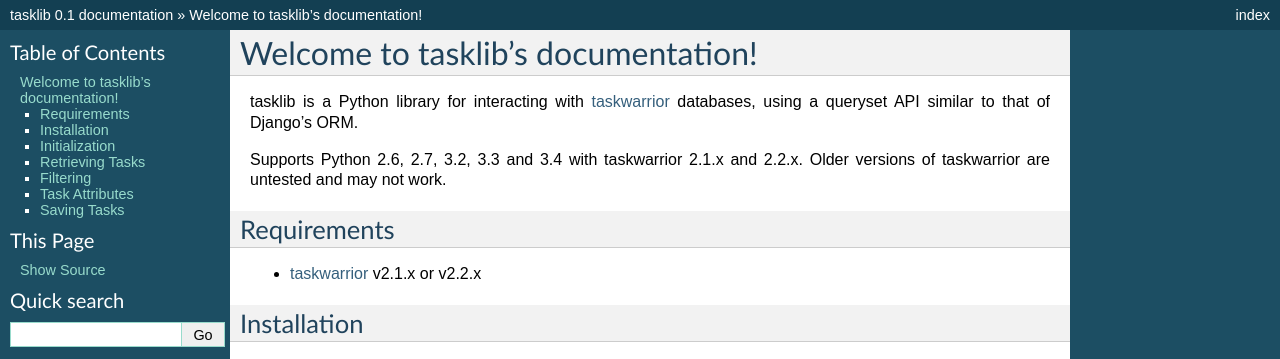
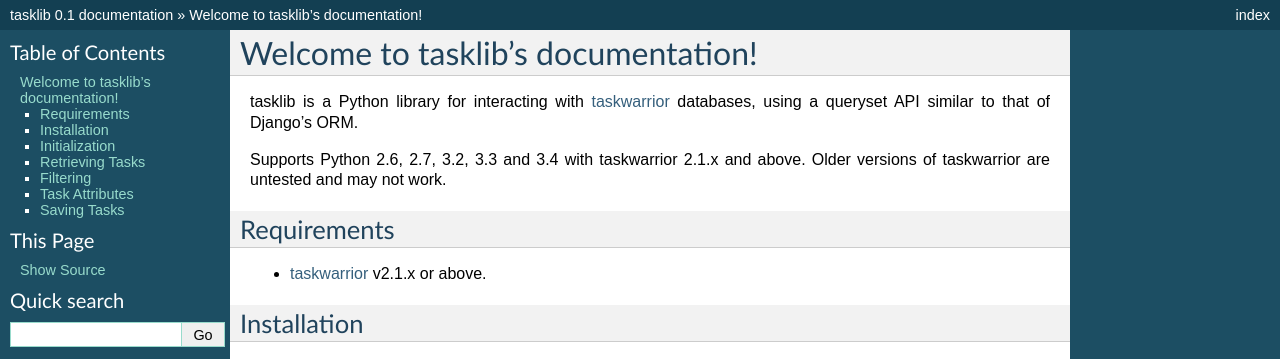
Before and after one commit to GothenburgBitFactory/tasklib, a Sphinx documentation site: the page built from docs/index.rst, in a window 1280 px wide and 900 px high. Shown: the top 359 px of the window. Built offline with Sphinx 7.4.7, drawn with Linux system fonts in a browser that asks for light colours.

Commit message:
Update docs with new supported versions

```diff
--- a/README.rst
+++ b/README.rst
@@ -7,13 +7,13 @@
 tasklib is a Python library for interacting with taskwarrior_ databases, using
 a queryset API similar to that of Django's ORM.
 
-Supports Python 2.6, 2.7, 3.2, 3.3 and 3.4 with taskwarrior 2.1.x and 2.2.x.
+Supports Python 2.6, 2.7, 3.2, 3.3 and 3.4 with taskwarrior 2.1.x and above.
 Older versions of taskwarrior are untested and may not work.
 
 Requirements
 ------------
 
-* taskwarrior_ v2.1.x or v2.2.x
+* taskwarrior_ v2.1.x or above.
 
 Installation
 ------------
--- a/docs/index.rst
+++ b/docs/index.rst
@@ -4,13 +4,13 @@
 tasklib is a Python library for interacting with taskwarrior_ databases, using
 a queryset API similar to that of Django's ORM.
 
-Supports Python 2.6, 2.7, 3.2, 3.3 and 3.4 with taskwarrior 2.1.x and 2.2.x.
+Supports Python 2.6, 2.7, 3.2, 3.3 and 3.4 with taskwarrior 2.1.x and above.
 Older versions of taskwarrior are untested and may not work.
 
 Requirements
 ------------
 
-* taskwarrior_ v2.1.x or v2.2.x
+* taskwarrior_ v2.1.x or above.
 
 Installation
 ------------
```
